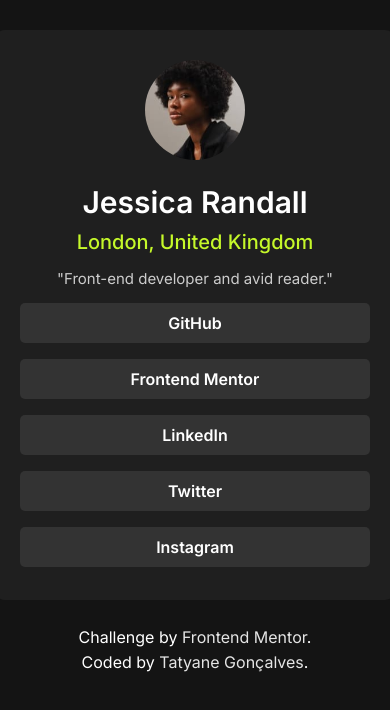
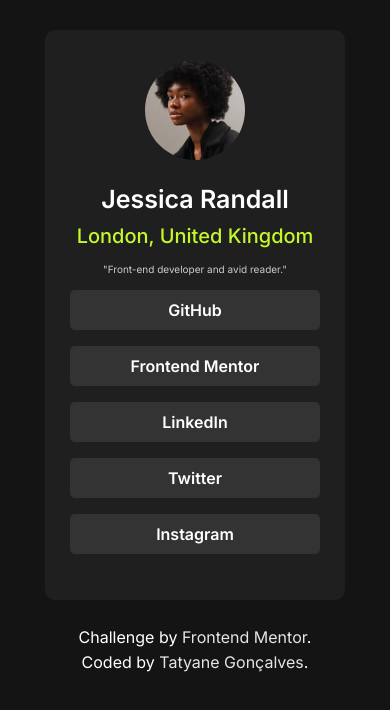
Before and after one commit to tatyanepgoncalves/Perfil-de-Links, a plain HTML site: page index.html in a window 390 px wide. Drawn offline with Linux system fonts and the light colour scheme.

Commit message:
perfil de links sociais

```diff
--- a/css/style.scss
+++ b/css/style.scss
@@ -128,7 +128,7 @@ main{
     .card{
         border-radius: 10px;
         height: 570px;
-        width: 400px;
+        width: 300px;
         padding: 30px 20px;
 
         .img{
@@ -143,12 +143,16 @@ main{
 
             p{
                 margin-bottom: 10px;
-                font-size: 30px;
+                font-size: 25px;
             }
 
+            span{
+                font-size: 20px;
+            }
         }
 
         p{
+            font-size: 10px;
             margin-bottom: 15px;
         }
 
@@ -158,7 +162,7 @@ main{
             flex-direction: column;
             justify-content: center;
             .box-item{
-                width: 350px;
+                width: 250px;
                 margin-bottom: 16px;
                 padding: 10px 0;
                 border-radius: 5px;
```
Also changed, not shown: css/style.css, 1 other file.
